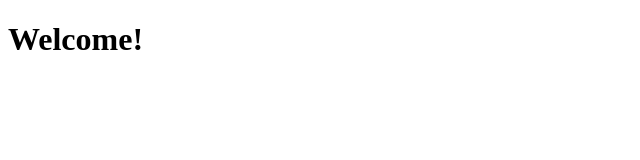
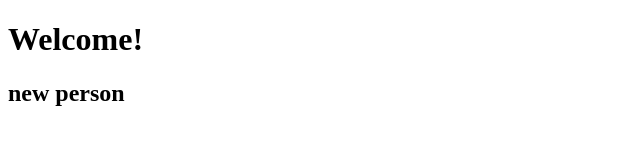
Before and after one commit to ripslinger17/hey, a plain HTML site: page index.html in a window 1280 px wide. Shown: the whole page, without its empty margins (0-640 px from the left). Drawn offline with Linux system fonts and the light colour scheme.

Commit message:
new line add

```diff
--- a/index.html
+++ b/index.html
@@ -5,5 +5,6 @@
     </head>
     <body>
         <h1>Welcome!</h1>
+        <h2>new person</h2>
     </body>
 </html>
```
